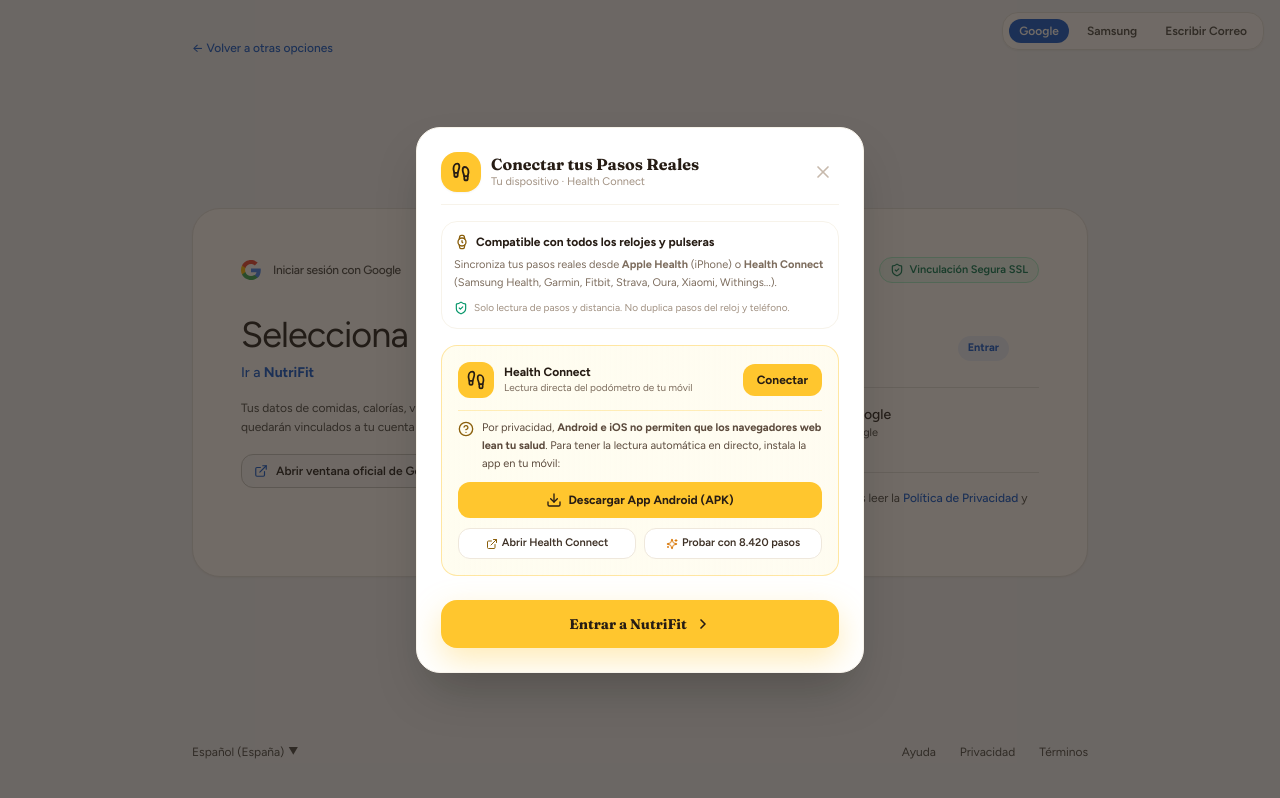
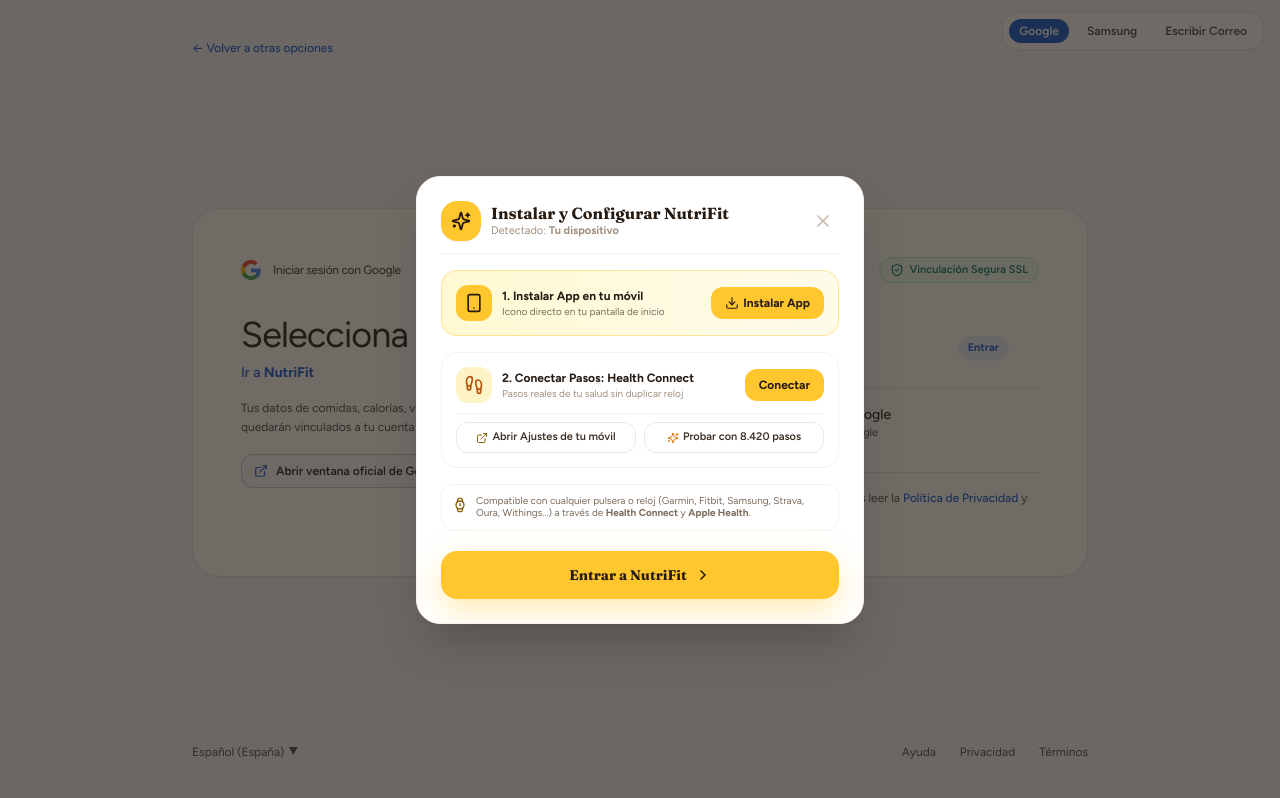
Before and after one commit to omolas963/nutrifit, a React (Vite) app: page /asistente in a window 1280 px wide. Built offline with nearby package versions, Linux system fonts and the light colour scheme; what @capacitor/core would draw is missing.

Commit message:
feat: restore prominent 1-tap install app action and device steps connection in modal

```diff
--- a/src/components/onboarding/DevicePermissionsModal.tsx
+++ b/src/components/onboarding/DevicePermissionsModal.tsx
@@ -11,7 +11,8 @@ import {
   ChevronRight,
   X,
   Watch,
-  HelpCircle
+  HelpCircle,
+  Share
 } from 'lucide-react';
 
 interface DevicePermissionsModalProps {
@@ -76,9 +77,21 @@ export const DevicePermissionsModal: React.FC<DevicePermissionsModalProps> = ({
 }) => {
   const deviceInfo = detectDeviceBrand();
 
+  const [installPrompt, setInstallPrompt] = useState<any>(null);
+  const [isInstalled, setIsInstalled] = useState(deviceInfo.isStandalone);
   const [stepsGranted, setStepsGranted] = useState(false);
   const [isRequesting, setIsRequesting] = useState(false);
-  const [showExplanation, setShowExplanation] = useState(false);
+  const [showIosGuide, setShowIosGuide] = useState(false);
+
+  // Capture PWA install prompt event
+  useEffect(() => {
+    const handler = (e: any) => {
+      e.preventDefault();
+      setInstallPrompt(e);
+    };
+    window.addEventListener('beforeinstallprompt', handler);
+    return () => window.removeEventListener('beforeinstallprompt', handler);
+  }, []);
 
   useEffect(() => {
     if (!isOpen) return;
@@ -90,7 +103,25 @@ export const DevicePermissionsModal: React.FC<DevicePermissionsModalProps> = ({
 
   if (!isOpen) return null;
 
-  // Request Steps / Health Permission
+  // 1. Install App Action
+  const handleInstallApp = async () => {
+    if (installPrompt) {
+      installPrompt.prompt();
+      const choice = await installPrompt.userChoice;
+      if (choice.outcome === 'accepted') {
+        setIsInstalled(true);
+        setInstallPrompt(null);
+      }
+    } else if (deviceInfo.isApple) {
+      setShowIosGuide(true);
+    } else {
+      // In Android/Chrome if installPrompt is not available or already installed:
+      // Try APK download or prompt menu
+      window.location.href = '/api/download/apk';
+    }
+  };
+
+  // 2. Request Steps / Health Permission
   const handleRequestSteps = async () => {
     setIsRequesting(true);
     try {
@@ -98,15 +129,11 @@ export const DevicePermissionsModal: React.FC<DevicePermissionsModalProps> = ({
       if (ok || stepsService.getState().status === 'connected') {
         setStepsGranted(true);
       } else {
-        // If on web, show the explanation and prompt APK / Health Connect
-        setShowExplanation(true);
-        // Also open Health Connect intent if Android
-        if (deviceInfo.isAndroid || deviceInfo.isSamsung) {
+        // If in browser, trigger mobile Health Connect / Samsung Health intent directly
         stepsService.openHealthSettings();
       }
-      }
     } catch {
-      setShowExplanation(true);
+      stepsService.openHealthSettings();
     } finally {
       setIsRequesting(false);
     }
@@ -124,20 +151,20 @@ export const DevicePermissionsModal: React.FC<DevicePermissionsModalProps> = ({
   };
 
   return (
-    <div className="fixed inset-0 z-50 flex items-center justify-center p-3.5 sm:p-4 bg-bark-900/65 backdrop-blur-xs animate-in fade-in duration-200">
+    <div className="fixed inset-0 z-50 flex items-center justify-center p-3 sm:p-4 bg-bark-900/65 backdrop-blur-xs animate-in fade-in duration-200">
       <div className="bg-white dark:bg-dark-card border border-cream-200 dark:border-dark-border rounded-3xl p-5 sm:p-6 max-w-md w-full shadow-2xl max-h-[92vh] overflow-y-auto space-y-4">
         {/* Top Header */}
         <div className="flex items-center justify-between border-b border-cream-200 dark:border-dark-border pb-3">
           <div className="flex items-center space-x-2.5">
             <div className="w-10 h-10 rounded-2xl bg-solar flex items-center justify-center text-bark-900 shadow-sm">
-              <Footprints className="w-5 h-5 stroke-[2.2]" />
+              <Sparkles className="w-5 h-5 stroke-[2.2]" />
             </div>
             <div>
               <h3 className="font-display font-bold text-base text-bark-900 dark:text-dark-text leading-tight">
-                Conectar tus Pasos Reales
+                Instalar y Configurar NutriFit
               </h3>
               <p className="text-[11px] text-bark-500 dark:text-dark-muted">
-                {deviceInfo.brandName} · {deviceInfo.healthPlatformName}
+                Detectado: <strong>{deviceInfo.brandName}</strong>
               </p>
             </div>
           </div>
@@ -152,34 +179,88 @@ export const DevicePermissionsModal: React.FC<DevicePermissionsModalProps> = ({
           </button>
         </div>
 
-        {/* Universal Compatibility Banner */}
-        <div className="p-3 bg-cream-50 dark:bg-dark-surface border border-cream-200 dark:border-dark-border rounded-2xl space-y-1.5 text-left text-xs">
-          <div className="flex items-center space-x-1.5 font-bold text-bark-900 dark:text-dark-text">
-            <Watch className="w-4 h-4 text-solar-800 dark:text-solar shrink-0" />
-            <span>Compatible con todos los relojes y pulseras</span>
+        {/* STEP 1: Instalar la aplicación en el móvil */}
+        <div className="p-3.5 bg-gradient-to-r from-solar-100 to-amber-50 dark:from-solar/20 dark:to-dark-surface border border-solar/40 rounded-2xl space-y-2 text-left shadow-2xs">
+          <div className="flex items-center justify-between">
+            <div className="flex items-center space-x-2.5">
+              <div className="w-9 h-9 rounded-xl bg-solar flex items-center justify-center text-bark-900 font-bold shadow-xs">
+                <Smartphone className="w-5 h-5" />
               </div>
-          <p className="text-[11px] text-bark-600 dark:text-dark-muted leading-relaxed">
-            Sincroniza tus pasos reales desde <strong>Apple Health</strong> (iPhone) o <strong>Health Connect</strong> (Samsung Health, Garmin, Fitbit, Strava, Oura, Xiaomi, Withings...).
-          </p>
-          <div className="flex items-center space-x-1.5 pt-0.5 text-[10px] text-bark-500">
-            <ShieldCheck className="w-3.5 h-3.5 text-emerald-600 dark:text-emerald-400 shrink-0" />
-            <span>Solo lectura de pasos y distancia. No duplica pasos del reloj y teléfono.</span>
+              <div>
+                <span className="font-bold text-xs text-bark-900 dark:text-dark-text block">
+                  1. Instalar App en tu móvil
+                </span>
+                <span className="text-[10px] text-bark-600 dark:text-dark-muted block">
+                  Icono directo en tu pantalla de inicio
+                </span>
               </div>
             </div>
 
-        {/* Main Steps Permission Connection Card */}
-        <div className="p-4 bg-gradient-to-r from-solar-50 to-amber-50/70 dark:from-solar/15 dark:to-dark-surface border border-solar/40 rounded-2xl space-y-3 text-left shadow-2xs">
+            <button
+              type="button"
+              onClick={handleInstallApp}
+              className={`py-2 px-3.5 rounded-xl text-xs font-bold transition-all shadow-xs flex items-center space-x-1 ${
+                isInstalled
+                  ? 'bg-emerald-100 text-emerald-800 dark:bg-emerald-950/60 dark:text-emerald-400'
+                  : 'bg-solar hover:bg-solar-600 text-bark-900 active:scale-95'
+              }`}
+            >
+              {isInstalled ? (
+                <>
+                  <CheckCircle2 className="w-3.5 h-3.5" />
+                  <span>Instalada</span>
+                </>
+              ) : (
+                <>
+                  <Download className="w-3.5 h-3.5" />
+                  <span>Instalar App</span>
+                </>
+              )}
+            </button>
+          </div>
+
+          {/* iOS guidance if requested */}
+          {showIosGuide && (
+            <div className="p-2.5 bg-white/80 dark:bg-dark-surface/80 rounded-xl border border-cream-300 dark:border-dark-border text-[11px] text-bark-700 dark:text-dark-muted space-y-1">
+              <div className="flex items-center space-x-1 font-bold text-bark-900 dark:text-dark-text">
+                <Share className="w-3.5 h-3.5 text-solar-800 dark:text-solar" />
+                <span>Instalar en iPhone (Safari):</span>
+              </div>
+              <p>
+                1. Toca el botón <strong>Compartir</strong> (cuadrado con flecha hacia arriba ↑ abajo en Safari).
+                <br />
+                2. Selecciona <strong>«Añadir a pantalla de inicio»</strong>.
+              </p>
+            </div>
+          )}
+
+          {/* Android alternative link for full native package */}
+          {deviceInfo.isAndroid && !isInstalled && (
+            <div className="pt-1 flex items-center justify-between text-[10px] text-bark-500 border-t border-solar/20">
+              <span>¿Prefieres el instalador de Android?</span>
+              <a
+                href="/api/download/apk"
+                className="font-bold text-bark-800 dark:text-solar underline hover:text-bark-950"
+              >
+                Descargar APK directo
+              </a>
+            </div>
+          )}
+        </div>
+
+        {/* STEP 2: Conectar Pasos (Samsung Health / Apple Health / Health Connect) */}
+        <div className="p-3.5 bg-cream-50 dark:bg-dark-surface border border-cream-200 dark:border-dark-border rounded-2xl space-y-2.5 text-left shadow-2xs">
           <div className="flex items-center justify-between">
             <div className="flex items-center space-x-2.5">
-              <div className="w-9 h-9 rounded-xl bg-solar flex items-center justify-center text-bark-900 font-bold shadow-xs">
+              <div className="w-9 h-9 rounded-xl bg-amber-100 dark:bg-amber-950/50 flex items-center justify-center text-amber-700 dark:text-solar font-bold shrink-0">
                 <Footprints className="w-5 h-5" />
               </div>
               <div>
                 <span className="font-bold text-xs text-bark-900 dark:text-dark-text block">
-                  {deviceInfo.healthPlatformName}
+                  2. Conectar Pasos: {deviceInfo.healthPlatformName}
                 </span>
-                <span className="text-[10px] text-bark-600 dark:text-dark-muted block">
-                  Lectura directa del podómetro de tu móvil
+                <span className="text-[10px] text-bark-500 dark:text-dark-muted block">
+                  Pasos reales de tu salud sin duplicar reloj
                 </span>
               </div>
             </div>
@@ -196,7 +277,7 @@ export const DevicePermissionsModal: React.FC<DevicePermissionsModalProps> = ({
             >
               {stepsGranted ? (
                 <>
-                  <CheckCircle2 className="w-4 h-4" />
+                  <CheckCircle2 className="w-3.5 h-3.5" />
                   <span>Conectado</span>
                 </>
               ) : (
@@ -205,51 +286,38 @@ export const DevicePermissionsModal: React.FC<DevicePermissionsModalProps> = ({
             </button>
           </div>
 
-          {/* If on Web / Explanation needed */}
-          {(showExplanation || !stepsGranted) && (
-            <div className="pt-2 border-t border-solar/30 space-y-2.5">
-              <div className="flex items-start space-x-2 text-[11px] text-bark-700 dark:text-dark-muted leading-relaxed">
-                <HelpCircle className="w-4 h-4 text-solar-800 dark:text-solar mt-0.5 shrink-0" />
-                <p>
-                  Por privacidad, <strong>Android e iOS no permiten que los navegadores web lean tu salud</strong>. Para tener la lectura automática en directo, instala la app en tu móvil:
-                </p>
-              </div>
-
-              {/* Direct APK Download button */}
-              <a
-                href="/api/download/apk"
-                className="w-full py-2.5 px-3 bg-solar hover:bg-solar-600 active:scale-95 text-bark-900 font-bold text-xs rounded-xl shadow-xs flex items-center justify-center space-x-1.5 transition-transform"
-              >
-                <Download className="w-4 h-4" />
-                <span>Descargar App Android (APK)</span>
-              </a>
-
-              {/* Alternative action: Open Health Connect in Phone */}
-              <div className="flex flex-col sm:flex-row gap-2">
+          {/* Shortcut to phone settings & manual test */}
+          <div className="pt-2 border-t border-cream-200 dark:border-dark-border flex flex-col sm:flex-row gap-2">
             <button
               type="button"
               onClick={() => stepsService.openHealthSettings()}
-                  className="flex-1 py-1.5 px-2 bg-white dark:bg-dark-surface border border-cream-300 dark:border-dark-border rounded-xl text-[11px] font-semibold text-bark-800 dark:text-dark-text hover:border-solar shadow-2xs flex items-center justify-center space-x-1"
+              className="flex-1 py-1.5 px-2.5 bg-white dark:bg-dark-card border border-cream-300 dark:border-dark-border rounded-xl text-[11px] font-semibold text-bark-800 dark:text-dark-text hover:border-solar shadow-2xs flex items-center justify-center space-x-1"
             >
               <ExternalLink className="w-3 h-3 text-solar-800 dark:text-solar" />
-                  <span>Abrir Health Connect</span>
+              <span>Abrir Ajustes de tu móvil</span>
             </button>
 
             <button
               type="button"
               onClick={handleTestSteps}
-                  className="flex-1 py-1.5 px-2 bg-white dark:bg-dark-surface border border-cream-300 dark:border-dark-border rounded-xl text-[11px] font-semibold text-bark-800 dark:text-dark-text hover:border-solar shadow-2xs flex items-center justify-center space-x-1"
+              className="flex-1 py-1.5 px-2.5 bg-white dark:bg-dark-card border border-cream-300 dark:border-dark-border rounded-xl text-[11px] font-semibold text-bark-800 dark:text-dark-text hover:border-solar shadow-2xs flex items-center justify-center space-x-1"
             >
               <Sparkles className="w-3 h-3 text-amber-600" />
               <span>Probar con 8.420 pasos</span>
             </button>
           </div>
         </div>
-          )}
+
+        {/* Compatibility and Privacy Note */}
+        <div className="p-2.5 bg-cream-50 dark:bg-dark-surface/80 rounded-xl border border-cream-200 dark:border-dark-border text-[10px] text-bark-600 dark:text-dark-muted flex items-start space-x-2 text-left">
+          <Watch className="w-4 h-4 text-solar-800 dark:text-solar mt-0.5 shrink-0" />
+          <p className="leading-tight">
+            Compatible con cualquier pulsera o reloj (Garmin, Fitbit, Samsung, Strava, Oura, Withings...) a través de <strong>Health Connect</strong> y <strong>Apple Health</strong>.
+          </p>
         </div>
 
-        {/* Primary Action Button: Continuar */}
-        <div className="pt-2 space-y-2">
+        {/* Primary Action Button: Entrar a NutriFit */}
+        <div className="pt-1">
           <button
             type="button"
             onClick={handleComplete}
```
Lines whose indentation alone changed are shown as unchanged.
